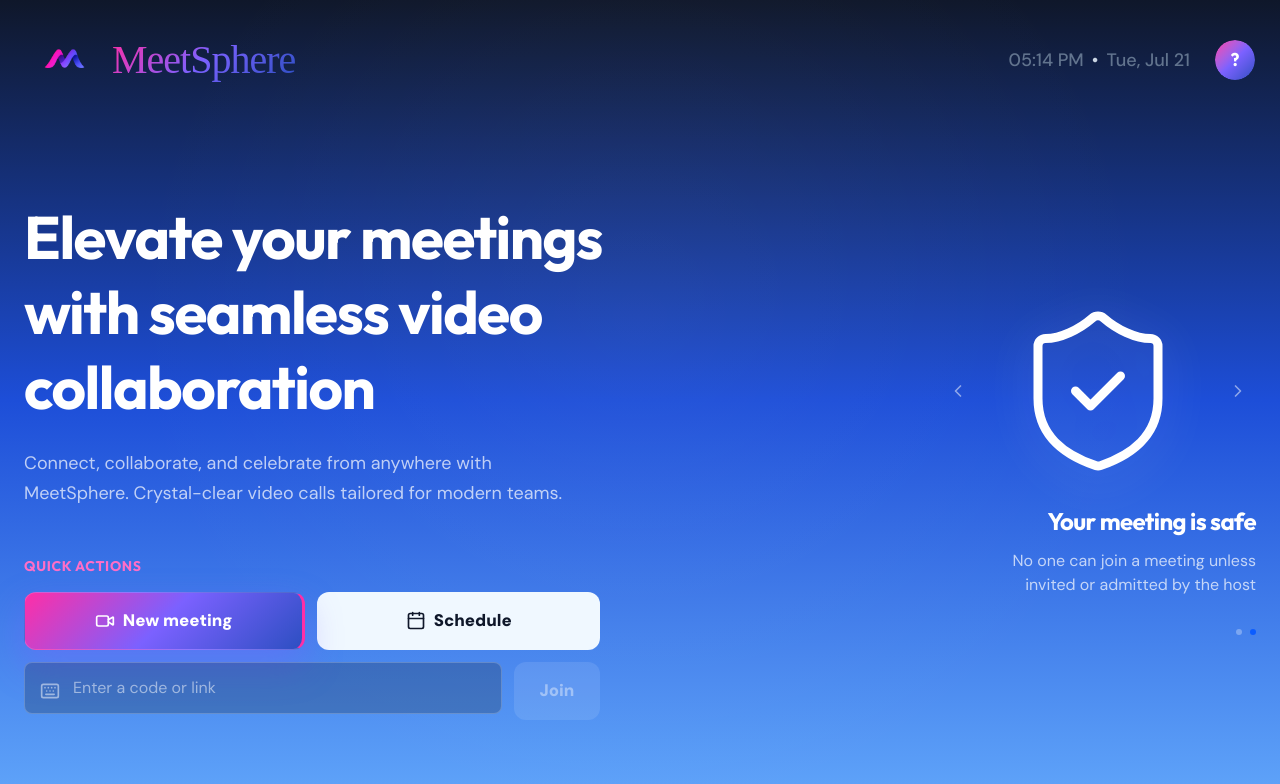
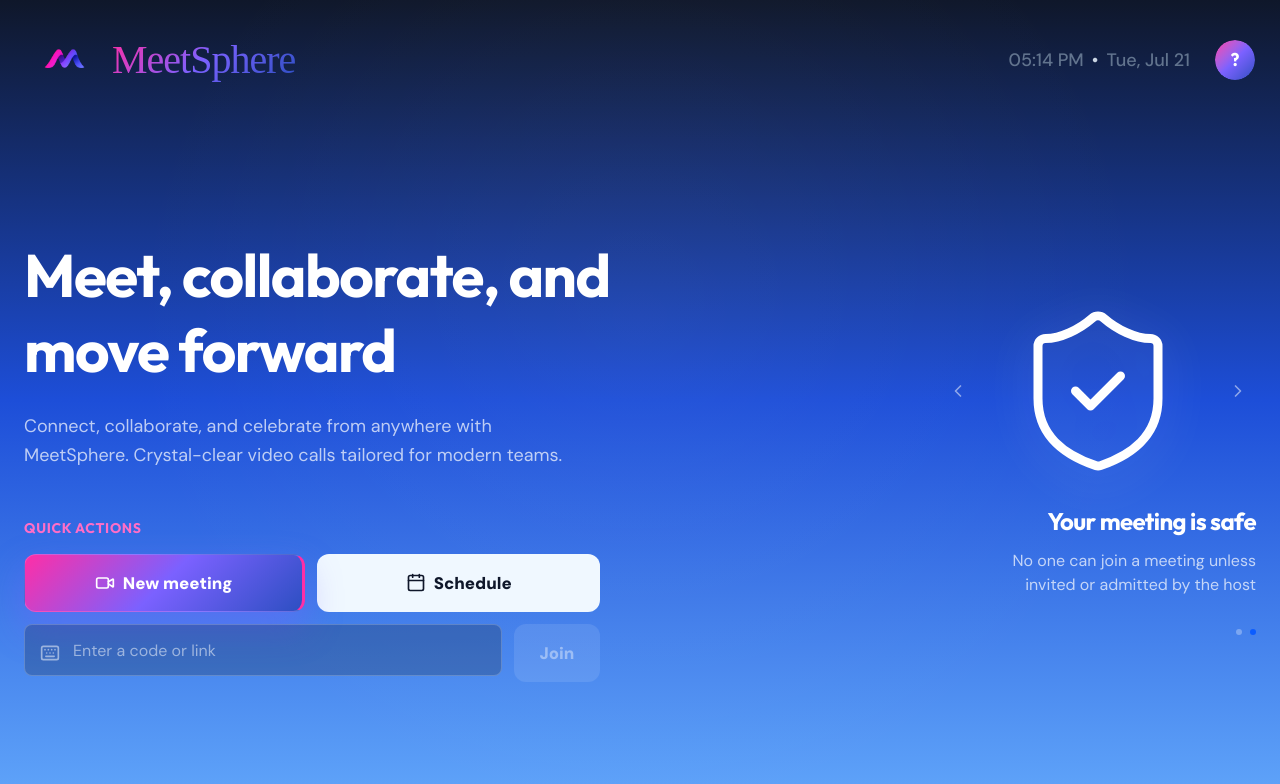
Before and after one commit to PrabhakarG001/MeetSphere, a React (Vite) app in the folder frontend/: page /home in a window 1280 px wide. Shown: the top 784 px of the page. Built offline with nearby package versions, Linux system fonts and the light colour scheme; no server answers; sample sign-in values are in the browser's storage; a web font is replaced by a local one.

Commit message:
Update main heading text to 'Meet, collaborate, and move forward'

```diff
--- a/frontend/src/pages/home.jsx
+++ b/frontend/src/pages/home.jsx
@@ -198,7 +198,7 @@ function HomeComponent() {
                 {/* Left side actions (Google Meet style) */}
                 <div className="flex-1 w-full max-w-2xl lg:pr-8 text-left">
                     <h1 className="text-5xl md:text-6xl font-extrabold text-white mb-6 tracking-tight leading-tight">
-                        Elevate your meetings with seamless video collaboration
+                        Meet, collaborate, and move forward
                     </h1>
 
                     <p className="text-lg text-white/70 mb-12 max-w-xl leading-relaxed">
```
